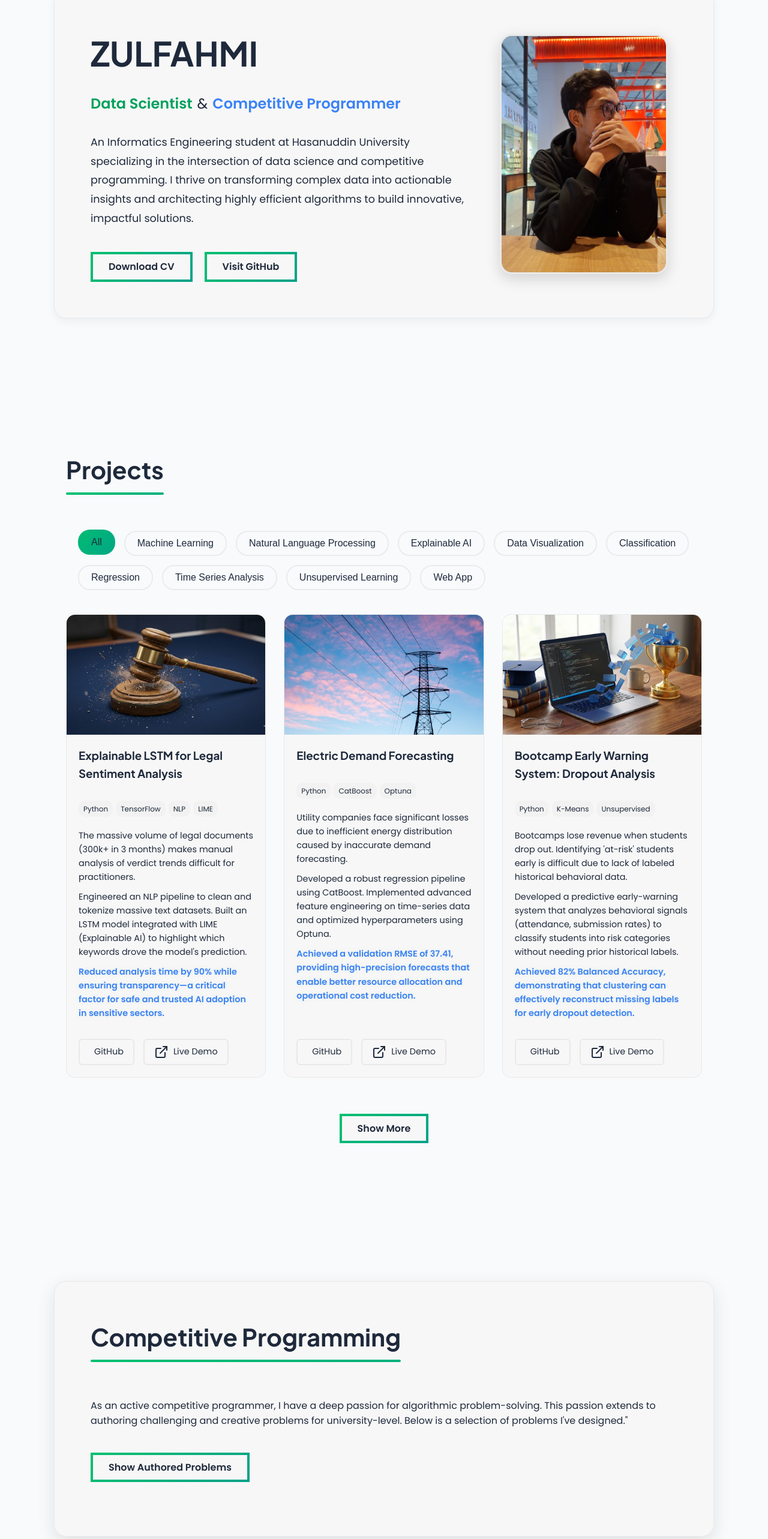
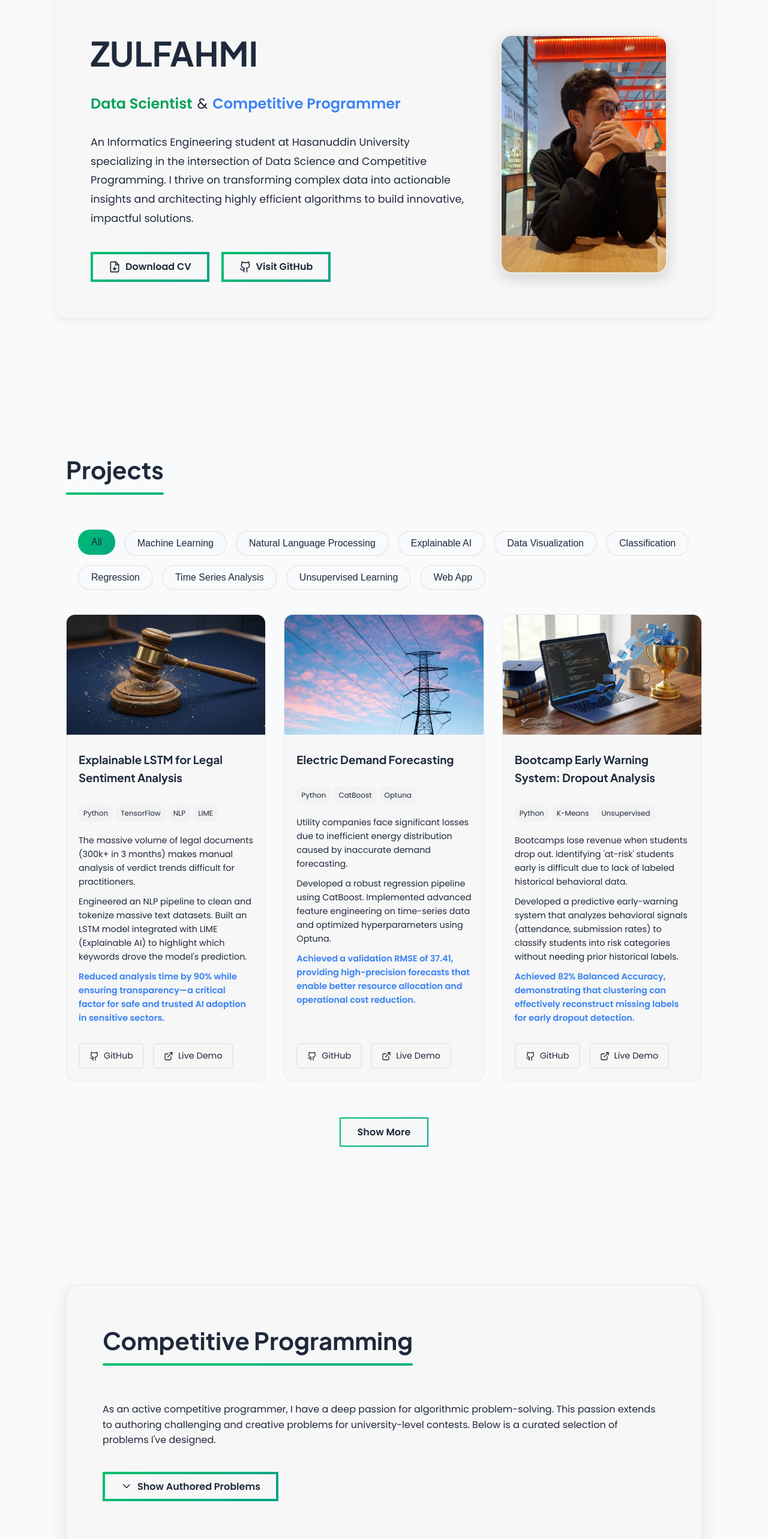
Before and after one commit to ZulfahmiCP/Portofolio-Website, a React (Create React App) app: page / in a window 1280 px wide. Shown: the part 137-2703 px from the top of the page at 60% size. Built offline with nearby package versions, Linux system fonts and the light colour scheme.

Commit message:
refactor: improve code quality more robust

```diff
--- a/src/components/About/About.jsx
+++ b/src/components/About/About.jsx
@@ -1,53 +1,82 @@
-import { useEffect } from "react";
+import { motion } from "framer-motion";
+import { FileDown, Github } from "lucide-react";
 import "../../styles/components/about.css";
 
 const About = () => {
-  useEffect(() => {
-    if (window.lucide) {
-      window.lucide.createIcons();
-    }
-  }, []);
+  const textVariants = {
+    hidden: { opacity: 0, x: -50 },
+    visible: { opacity: 1, x: 0, transition: { duration: 0.6 } }
+  };
+
+  const imageVariants = {
+    hidden: { opacity: 0, scale: 0.8 },
+    visible: { opacity: 1, scale: 1, transition: { duration: 0.6, delay: 0.2 } }
+  };
 
   return (
     <section id="about">
       <div className="about-wrapper">
         <div className="about-container">
-          <div className="about-text-content">
+
+          <motion.div
+            className="about-text-content about-content"
+            initial="hidden"
+            whileInView="visible"
+            viewport={{ once: true, amount: 0.5 }}
+            variants={textVariants}
+          >
             <h1 className="about-title">ZULFAHMI</h1>
-            <p className="about-subtitle">
+            <div className="about-subtitle">
               <span className="primary-text">Data Scientist</span>
               <span className="separator"> & </span>
               <span className="secondary-text">Competitive Programmer</span>
-            </p>
+            </div>
             <p className="about-description">
               An Informatics Engineering student at Hasanuddin University specializing in
-              the intersection of data science and competitive programming. I thrive on
-              transforming complex data into actionable insights and architecting highly
+              the intersection of Data Science and Competitive Programming.
+              I thrive on transforming complex data into actionable insights and architecting highly
               efficient algorithms to build innovative, impactful solutions.
             </p>
+
             <div className="about-actions">
               <a
                 href="https://drive.google.com/file/d/1aOGw2BksA77NcFbEeMbIUMgvfghbyAtS/view?usp=sharing"
                 className="button-primary"
+                target="_blank"
+                rel="noopener noreferrer"
+                style={{ display: 'flex', alignItems: 'center', gap: '8px' }}
               >
-                Download CV
+                <FileDown size={20} /> Download CV
               </a>
               <a
                 href="https://github.com/ZulfahmiCP"
                 className="button-primary"
+                target="_blank"
+                rel="noopener noreferrer"
+                style={{ display: 'flex', alignItems: 'center', gap: '8px' }}
               >
-                Visit GitHub
+                <Github size={20} /> Visit GitHub
               </a>
             </div>
-          </div>
+          </motion.div>
 
-          <div className="about-image">
+          <motion.div
+            className="about-image"
+            initial="hidden"
+            whileInView="visible"
+            viewport={{ once: true }}
+            variants={imageVariants}
+          >
             <img
               src={`/assets/about-photo/profil-photo.jpg`}
               alt="Zulfahmi"
               className="profile-photo"
+              onError={(e) => {
+                e.target.src = "https://placehold.co/400x500/161B22/00C16E?text=Zulfahmi";
+              }}
             />
-          </div>
+          </motion.div>
+
         </div>
       </div>
     </section>
--- a/src/components/CP/CP.jsx
+++ b/src/components/CP/CP.jsx
@@ -1,4 +1,6 @@
 import { useState } from 'react';
+import { motion, AnimatePresence } from 'framer-motion';
+import { ChevronDown, ChevronUp, ExternalLink, Trophy } from 'lucide-react';
 import cpProblems from '../../data/cpProblems';
 import '../../styles/components/cp.css';
 
@@ -6,24 +8,54 @@ const CompetitiveProgramming = () => {
   const [showTable, setShowTable] = useState(false);
 
   return (
-    <section id="cp" className="scroll-section">
+    <section id="cp">
+      <div className="container">
         <div className="cp-container">
+
           <div className="cp-content">
+            {/* Judul dengan Animasi */}
+            <motion.div
+              initial={{ opacity: 0, y: 20 }}
+              whileInView={{ opacity: 1, y: 0 }}
+              transition={{ duration: 0.5 }}
+              viewport={{ once: true }}
+            >
               <h2 className="section-title">Competitive Programming</h2>
               <p className="cp-description">
                 As an active competitive programmer, I have a deep passion for algorithmic problem-solving.
-            This passion extends to authoring challenging and creative problems for university-level.
-            Below is a selection of problems I've designed."
+                This passion extends to authoring challenging and creative problems for university-level contests.
+                Below is a curated selection of problems I've designed.
               </p>
-          <button
+            </motion.div>
+
+            <motion.button
               onClick={() => setShowTable(!showTable)}
               className="button-primary"
+              whileHover={{ scale: 1.02 }}
+              whileTap={{ scale: 0.98 }}
+              style={{ display: 'inline-flex', alignItems: 'center', gap: '8px' }}
             >
-            {showTable ? 'Hide Authored Problems' : 'Show Authored Problems'}
-          </button>
+              {showTable ? (
+                <>
+                  <ChevronUp size={20} /> Hide Authored Problems
+                </>
+              ) : (
+                <>
+                  <ChevronDown size={20} /> Show Authored Problems
+                </>
+              )}
+            </motion.button>
 
+            <AnimatePresence>
               {showTable && (
-            <div className="cp-table-container">
+                <motion.div
+                  className="cp-table-container"
+                  initial={{ opacity: 0, height: 0, marginTop: 0 }}
+                  animate={{ opacity: 1, height: "auto", marginTop: 30 }}
+                  exit={{ opacity: 0, height: 0, marginTop: 0 }}
+                  transition={{ duration: 0.4, ease: "easeInOut" }}
+                  style={{ overflow: 'hidden' }}
+                >
                   <table className="cp-table">
                     <thead>
                       <tr>
@@ -38,24 +70,45 @@ const CompetitiveProgramming = () => {
                           <tr key={`${index}-${pIndex}`}>
                             {pIndex === 0 && (
                               <td rowSpan={contest.problems.length} data-label="Contest">
-                          <a href={contest.link} className="cp-link">{contest.name}</a>
+                                <a
+                                  href={contest.link}
+                                  target="_blank"
+                                  rel="noopener noreferrer"
+                                  className="cp-link"
+                                  style={{ fontWeight: 600, display: 'inline-flex', alignItems: 'center', gap: '4px' }}
+                                >
+                                  {contest.name}
+                                </a>
                               </td>
                             )}
-                      <td>
-                        <a href={problem.link} className="cp-link">{problem.title}</a>
+                            <td data-label="Problem">
+                              <a
+                                href={problem.link}
+                                target="_blank"
+                                rel="noopener noreferrer"
+                                className="cp-link"
+                                style={{ display: 'inline-flex', alignItems: 'center', gap: '4px' }}
+                              >
+                                {problem.title}
+                              </a>
                             </td>
-                      <td>
+                            <td data-label="Tags">
+                              <div style={{ display: 'flex', flexWrap: 'wrap', gap: '5px' }}>
                                 {problem.tags.map((tag, tIndex) => (
                                   <span key={tIndex} className="tag">{tag}</span>
                                 ))}
+                              </div>
                             </td>
                           </tr>
                         ))
                       ))}
                     </tbody>
                   </table>
+                </motion.div>
+              )}
+            </AnimatePresence>
+
           </div>
-          )}
         </div>
       </div>
     </section>
--- a/src/components/Header/Header.jsx
+++ b/src/components/Header/Header.jsx
@@ -3,6 +3,7 @@ import { Link as ScrollLink } from 'react-scroll';
 import Nav from './Nav';
 import ThemeToggle from './ThemeToggle';
 import '../../styles/components/header.css';
+import { Menu, X } from 'lucide-react';
 
 const Header = () => {
   const [isScrolled, setIsScrolled] = useState(false);
@@ -32,7 +33,7 @@ const Header = () => {
           onClick={toggleMobileNav}
           aria-label="Toggle navigation"
         >
-          <i data-lucide="menu"></i>
+          {mobileNavOpen ? <X size={24} /> : <Menu size={24} />}
         </button>
 
         <Nav mobileNavOpen={mobileNavOpen} toggleMobileNav={toggleMobileNav} />
--- a/src/components/Header/ThemeToggle.jsx
+++ b/src/components/Header/ThemeToggle.jsx
@@ -1,27 +1,16 @@
 import { useEffect, useState } from 'react';
-import { Moon, Sun } from 'lucide-react'; // Import specific icons
+import { Moon, Sun } from 'lucide-react';
 import '../../styles/components/header.css';
 
 const ThemeToggle = () => {
   const [darkMode, setDarkMode] = useState(true);
 
   useEffect(() => {
-    // Initialize theme immediately to prevent flash
     const savedTheme = localStorage.getItem('theme') ||
       (window.matchMedia('(prefers-color-scheme: dark)').matches ? 'dark-mode' : 'light-mode');
 
-    // Apply theme before React hydrates
     document.body.classList.toggle('light-mode', savedTheme === 'light-mode');
     setDarkMode(savedTheme === 'dark-mode');
-
-    // Initialize Lucide after slight delay
-    const timer = setTimeout(() => {
-      if (window.lucide) {
-        window.lucide.createIcons();
-      }
-    }, 10);
-
-    return () => clearTimeout(timer);
   }, []);
 
   const toggleTheme = () => {
--- a/src/components/Projects/ProjectCard.jsx
+++ b/src/components/Projects/ProjectCard.jsx
@@ -1,17 +1,28 @@
-import { useEffect } from 'react';
 import '../../styles/components/projects.css';
+import { Github, ExternalLink } from 'lucide-react';
+import { motion } from 'framer-motion';
 
 const ProjectCard = ({ project }) => {
-  useEffect(() => {
-    // Initialize Lucide icons
-    if (window.lucide) {
-      window.lucide.createIcons();
-    }
-  }, []);
+  return (
+    <motion.div
+      className="project-card"
+      data-tags={project.tags.join(',')}
+      initial={{ opacity: 0, scale: 0.9 }}
+      whileInView={{ opacity: 1, scale: 1 }}
+      transition={{ duration: 0.3 }}
+      viewport={{ once: true }}
+    >
+      <div className="card-image-container">
+         <img
+           src={`/assets/placeholder-images/${project.id}.png`}
+           alt={`${project.title} Thumbnail`}
+           onError={(e) => {
+             e.target.onerror = null;
+             e.target.src = "https://placehold.co/600x400/161B22/00C16E?text=Project+Image";
+           }}
+        />
+      </div>
 
-  return (
-    <div className="project-card" data-tags={project.tags.join(',')}>
-      <img src={`/assets/placeholder-images/${project.id}.png`} alt={`${project.title} Thumbnail`} />
       <div className="project-info">
         <h3>{project.title}</h3>
         <div className="project-tags">
@@ -33,7 +44,7 @@ const ProjectCard = ({ project }) => {
               rel="noopener noreferrer"
               className="project-link"
             >
-              <i data-lucide="github"></i> GitHub
+              <Github size={16} /> GitHub
             </a>
             <a
               href={project.demoUrl}
@@ -41,11 +52,11 @@ const ProjectCard = ({ project }) => {
               rel="noopener noreferrer"
               className="project-link"
             >
-              <i data-lucide="external-link"></i> Live Demo
+              <ExternalLink size={16} /> Live Demo
             </a>
           </div>
       </div>
-    </div>
+    </motion.div>
   );
 };
 
--- a/src/components/Projects/Projects.jsx
+++ b/src/components/Projects/Projects.jsx
@@ -1,4 +1,5 @@
 import { useState } from 'react';
+import { motion, AnimatePresence } from 'framer-motion';
 import ProjectCard from './ProjectCard';
 import ProjectFilter from './ProjectFilter';
 import projectsData from '../../data/projects';
@@ -22,26 +23,39 @@ const Projects = () => {
   };
 
   return (
-    <section id="projects" className="scroll-section">
+    <section id="projects" className="scroll-section visible">
       <div className="container">
-        <h2 className="section-title">Projects</h2>
+        <motion.h2
+          className="section-title"
+          initial={{ opacity: 0, y: -20 }}
+          whileInView={{ opacity: 1, y: 0 }}
+          transition={{ duration: 0.5 }}
+          viewport={{ once: true }}
+        >
+          Projects
+        </motion.h2>
 
         <ProjectFilter
           activeFilter={activeFilter}
           setActiveFilter={setActiveFilter}
         />
 
-        <div className="projects-grid">
-          {projectsToShow.map((project) => (
-            <ProjectCard key={project.id} project={project} />
-          ))}
-        </div>
+        <motion.div
+          className="projects-grid"
+          layout
+        >
+          <AnimatePresence>
+            {projectsToShow.map((project) => (
+              <ProjectCard key={project.id} project={project} />
+            ))}
+          </AnimatePresence>
+        </motion.div>
 
-        {filteredProjects.length > visibleProjects && (
+        {filteredProjects.length > 3 && (
           <div className="show-more-container">
             <button
               onClick={toggleShowMore}
-              className={`button-primary ${isExpanded ? 'sticky' : ''}`}
+              className={`show-more-button ${isExpanded ? 'sticky' : ''}`}
             >
               {isExpanded ? 'Show Less' : 'Show More'}
             </button>
```
Also changed, not shown: src/App.jsx (+0 -15 lines), src/components/Footer/Footer.jsx (+8 -15 lines), src/components/Header/Nav.jsx (+0 -8 lines), src/components/Skills/Skills.jsx (+54 -20 lines). Lines whose indentation alone changed are shown as unchanged.
